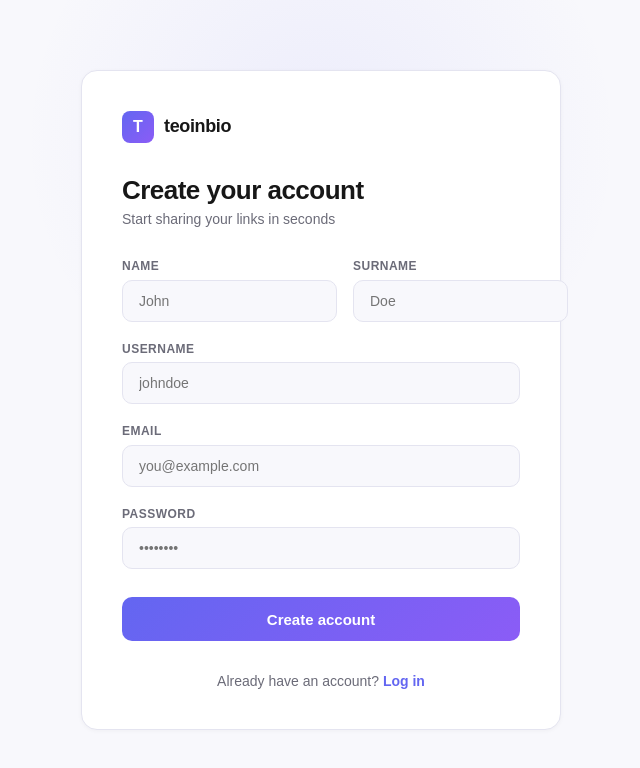
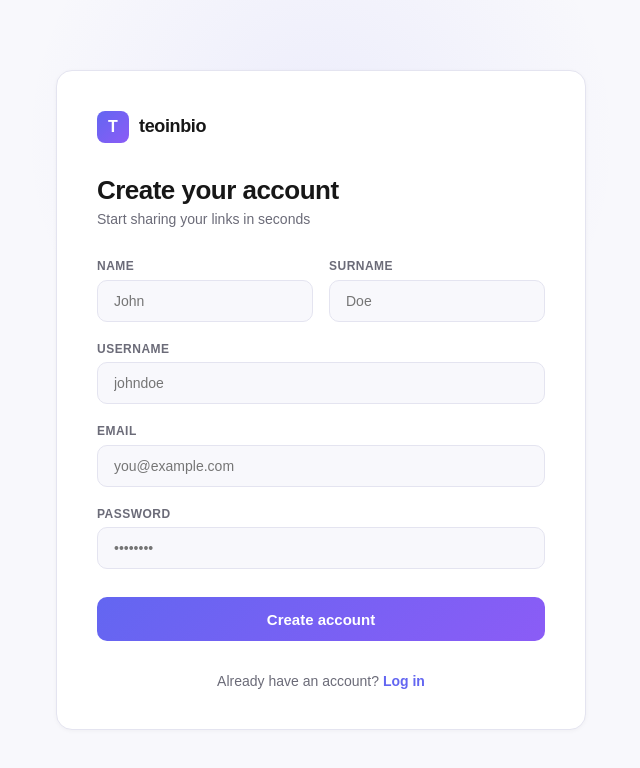
Before and after one commit to teozarkias/teoinbio, a Next.js app: page /signup in a window 1280 px wide. Shown: the top 768 px of the page, without its empty margins (319-959 px from the left). Built offline with nearby package versions, Linux system fonts and the light colour scheme.

Commit message:
Fixxed surname label to fit

```diff
--- a/app/signup/styles.module.css
+++ b/app/signup/styles.module.css
@@ -31,7 +31,7 @@
   border-radius: 16px;
   padding: 2.5rem;
   width: 100%;
-  max-width: 480px;
+  max-width: 530px;
   position: relative;
   z-index: 1;
   box-shadow: 0 1px 4px rgba(0, 0, 0, 0.04);
```
